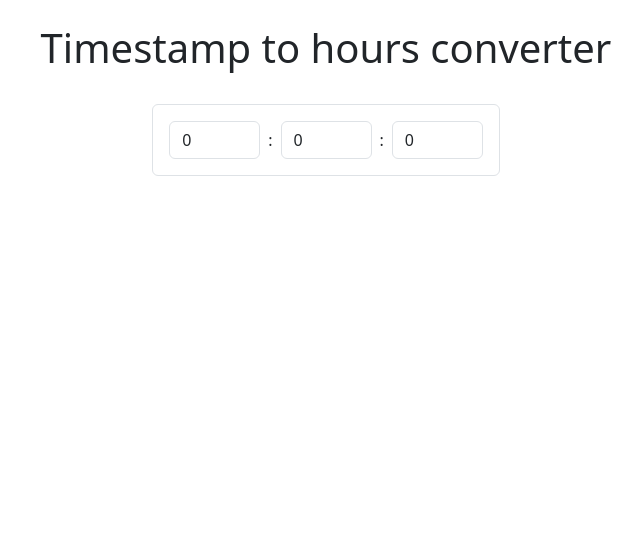
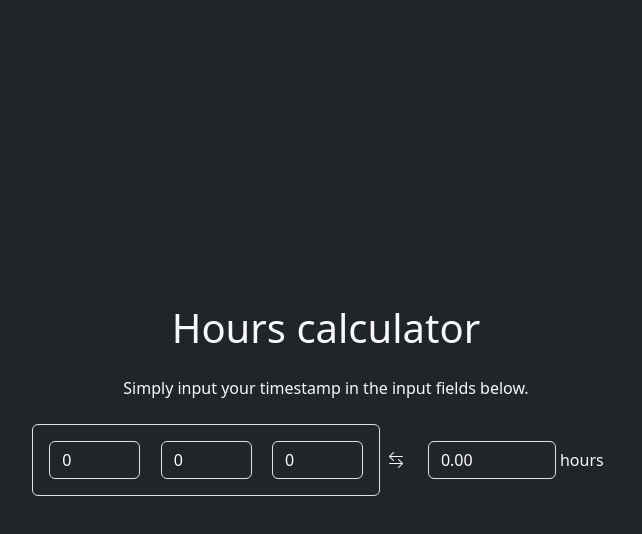
Before and after one commit to mateuscruz/hours_calculator, a plain HTML site: page index.html in a window 1280 px wide. Shown: the whole page, without its empty margins (314-956 px from the left). Drawn offline with nearby package versions, Linux system fonts and the light colour scheme.

Commit message:
Allow bidirectional conversion

```diff
--- a/index.html
+++ b/index.html
@@ -3,30 +3,34 @@
   <head>
     <meta charset="utf-8">
     <link rel="stylesheet" href="https://cdn.jsdelivr.net/npm/bootstrap@5.3.2/dist/css/bootstrap.min.css" integrity="sha384-T3c6CoIi6uLrA9TneNEoa7RxnatzjcDSCmG1MXxSR1GAsXEV/Dwwykc2MPK8M2HN" crossorigin="anonymous">
+    <link rel="stylesheet" href="https://cdn.jsdelivr.net/npm/bootstrap-icons@1.11.2/font/bootstrap-icons.min.css">
   </head>
-  <body>
+  <body class="bg-dark wh-100 vh-100">
     <script src="https://unpkg.com/vue@3/dist/vue.global.js"></script>
 
-    <div id="app">
-      <div class="container">
-        <div class="row">
-          <div class="col-12 d-flex justify-content-around mt-4">
-            <h1>Timestamp to hours converter</h1>
+    <div id="app" class="w-100 h-100">
+      <div class="container-fluid h-100">
+        <div class="w-100 h-100 my-auto d-flex flex-column align-items-center justify-content-around">
+          <div class="w-100 px-4">
+            <h1 class="text-light text-center">Hours calculator</h1>
+            <p class="mt-4 text-light text-center">Simply input your timestamp in the input fields below.</p>
+            <div class="mt-4 d-flex w-100 flex-column flex-md-row align-items-stretch align-items-md-center justify-content-center">
+              <div class="border rounded p-3">
+                <div class="d-flex justify-content-between align-items-center">
+                  <input type="number" id="hours" max="59" min="0" maxlengh="2" class="form-control bg-dark text-white" v-model="hours" @paste.prevent="handlePaste"/>
+                  <span class="mx-2">:</span>
+                  <input type="number" id="minutes" max="59" min="0" maxlengh="2" class="form-control bg-dark text-white" v-model="minutes"/>
+                  <span class="mx-2">:</span>
+                  <input type="number" id="seconds" max="59" min="0" maxlengh="2" class="form-control bg-dark text-white" v-model="seconds"/>
                 </div>
-          <div class="col-12 d-flex justify-content-around mt-4">
-            <form class="form border rounded p-3">
-              <div class="d-flex justify-content-between align-items-center">
-                <input type="number" id="hours" max="59" min="0" maxlengh="2" class="form-control" v-model="hours"/>
-                <span class="mx-2">:</span>
-                <input type="number" id="minutes" max="59" min="0" maxlengh="2" class="form-control" v-model="minutes"/>
-                <span class="mx-2">:</span>
-                <input type="number" id="seconds" max="59" min="0" maxlengh="2" class="form-control" v-model="seconds"/>
               </div>
-            </form>
+              <span class="text-light mx-2"><i class="bi bi-arrow-left-right"></i></span>
+              <div class="p-3 d-flex align-items-center">
+                <input type="number" id="totalHours" min="0" max="99.999" maxlengh="5" class="form-control bg-dark text-white" v-model="totalHours"/>
+                <span class="ms-1 text-light">hours</span>
               </div>
-          <h2 v-if="totalHours > 0" class="col-12 d-flex justify-content-around mt-4">
-            {{ totalHours }} hours
-          </h2>
+            </div>
+          </div>
         </div>
       </div>
     </div>
@@ -35,25 +39,61 @@
       const { createApp, ref, computed } = Vue;
       const minutesToHours = (minutes) => minutes / 60.0;
       const secondsToMinutes = (seconds) => seconds / 60.0;
+      const hoursToMinutes = (hours) => hours * 60.0;
+      const minutesToSeconds = (minutes) => minutes * 60.0;
+
+      const debounce = (func, timeout = 500) => {
+        let timer;
+        return (...args) => {
+          clearTimeout(timer);
+          timer = setTimeout(() => { func(args); }, timeout);
+        };
+      }
 
       createApp({
         setup() {
           const hours = ref(0);
           const minutes = ref(0);
           const seconds = ref(0);
-          const totalHours = computed(() => {
+          const totalHours = computed({
+            get: () => {
               const convertedHours = parseFloat(hours.value) || 0;
               const convertedMinutes = minutesToHours(parseFloat(minutes.value) || 0);
               const convertedMinutesSeconds = minutesToHours(secondsToMinutes(parseFloat(seconds.value) || 0));
 
               return ((hours.value || 0) + convertedMinutes + convertedMinutesSeconds).toFixed(2);
+            },
+            set: debounce((value) => {
+              let remainder = value;
+
+              hours.value = Math.floor(value);
+              remainder -= hours.value;
+
+              const remainingMinutes = hoursToMinutes(remainder);
+              minutes.value = Math.floor(remainingMinutes);
+
+              remainder = remainingMinutes - minutes.value;
+
+              seconds.value = Math.round(minutesToSeconds(remainder));
+            })
           });
+          const handlePaste = (event) => {
+            const value = event.clipboardData.getData('text/plain');
+            const match = value.match(/(?<hour>\d{1,2}):(?<minute>\d{1,2}):(?<second>\d{1,2})/)
 
+            if (!match) return;
+
+            const groups = match.groups
+            hours.value = parseInt(groups.hour);
+            minutes.value = parseInt(groups.minute);
+            seconds.value = parseInt(groups.second);
+          }
           return {
             hours,
             minutes,
             seconds,
-            totalHours
+            totalHours,
+            handlePaste
           }
         }
       }).mount('#app')
@@ -72,6 +112,13 @@
         -moz-appearance: textfield;
         appearance: textfield;
       }
+
+      .absolutely-centered {
+        position: absolute;
+        top: 50%;
+        left: 50%;
+        transform: translateY(-50%) translateX(-50%);
+      }
     </style>
   </body>
 </html>
```
Lines whose indentation alone changed are shown as unchanged.
